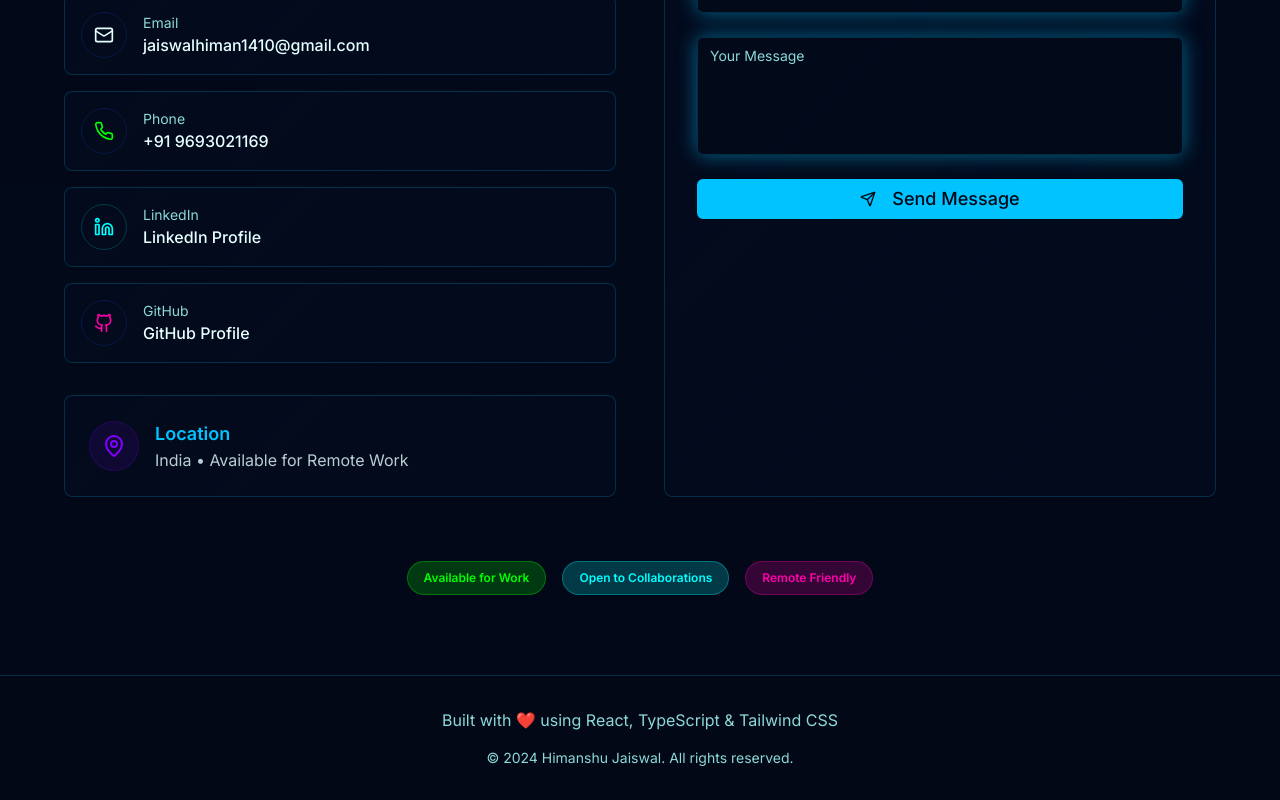
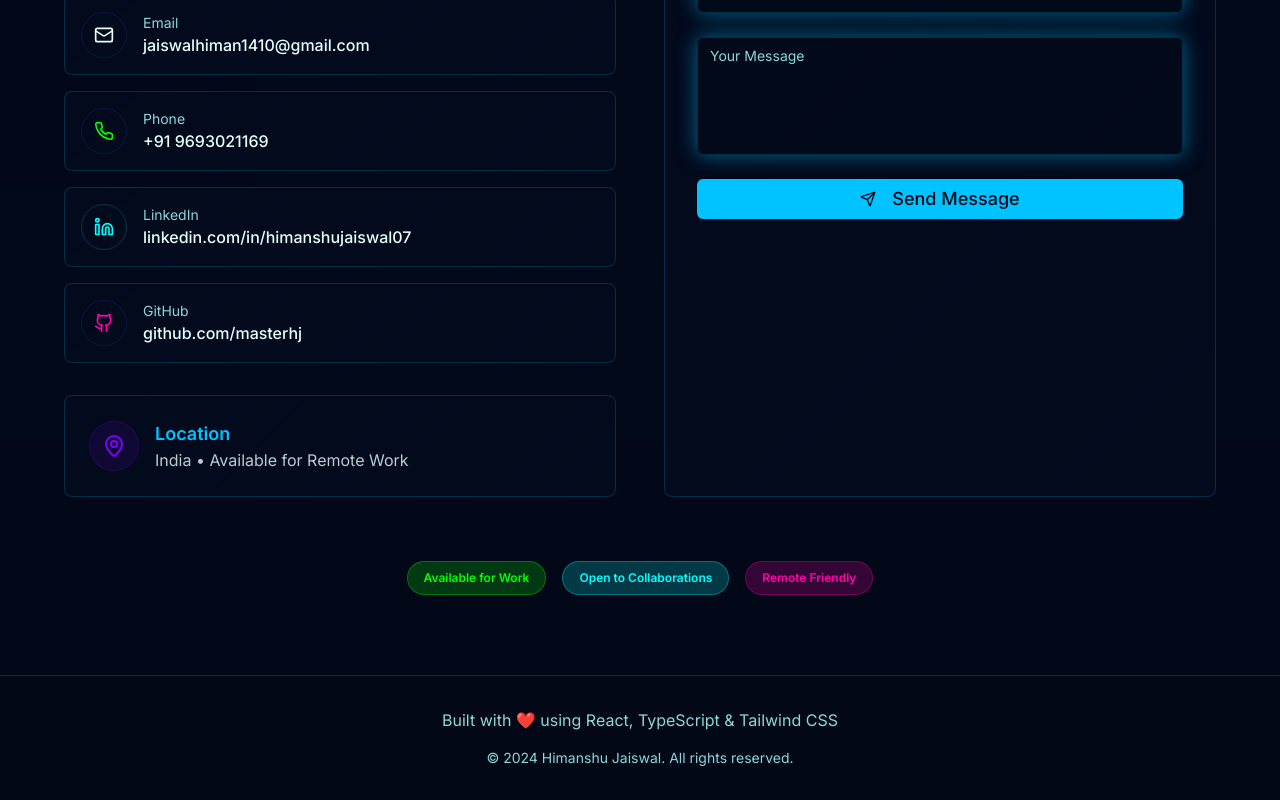
Before and after one commit to masterhj/hjdev, a React (Vite) app: page / in a window 1280 px wide. Shown: the part 6165-6965 px from the top of the page. Built offline with nearby package versions, Linux system fonts and the light colour scheme.

Commit message:
Changes
Co-authored-by: masterhj <182103711+masterhj@users.noreply.github.com>

```diff
--- a/src/components/Contact.tsx
+++ b/src/components/Contact.tsx
@@ -25,15 +25,15 @@ const contactInfo = [
   {
     icon: Linkedin,
     label: "LinkedIn",
-    value: "LinkedIn Profile",
-    href: "#",
+    value: "linkedin.com/in/himanshujaiswal07",
+    href: "https://www.linkedin.com/in/himanshujaiswal07",
     color: "neon-cyan"
   },
   {
     icon: Github,
     label: "GitHub",
-    value: "GitHub Profile",
-    href: "#",
+    value: "github.com/masterhj",
+    href: "https://github.com/masterhj",
     color: "neon-magenta"
   }
 ];
```
